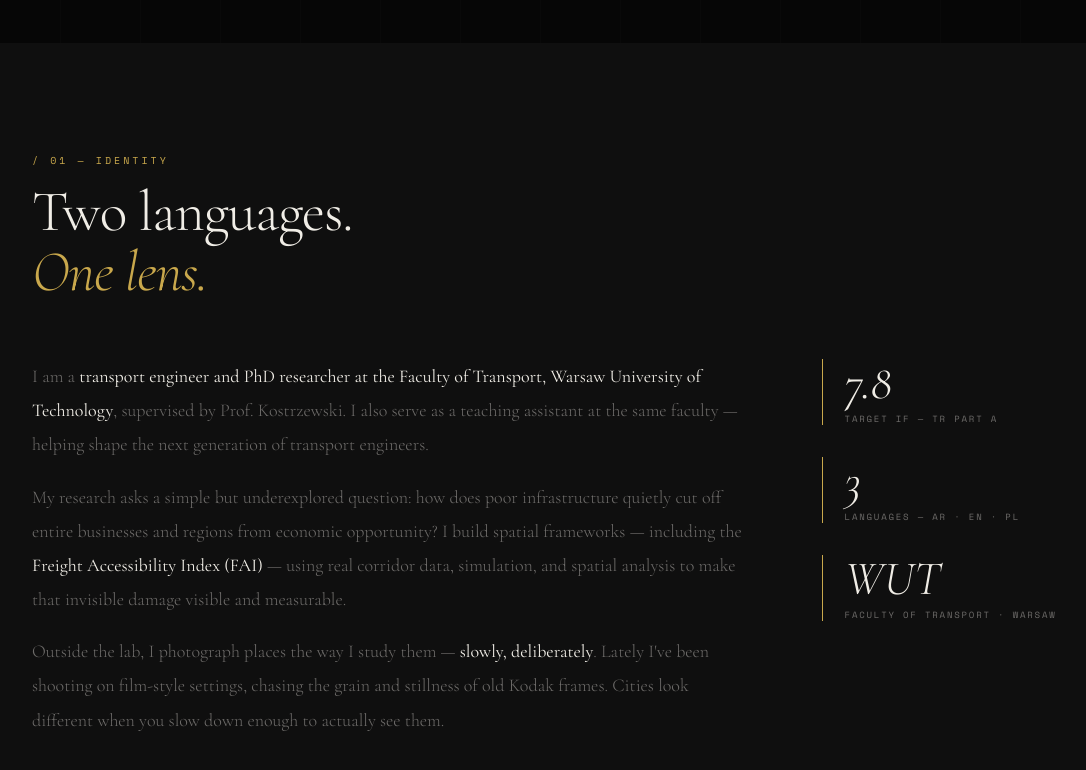
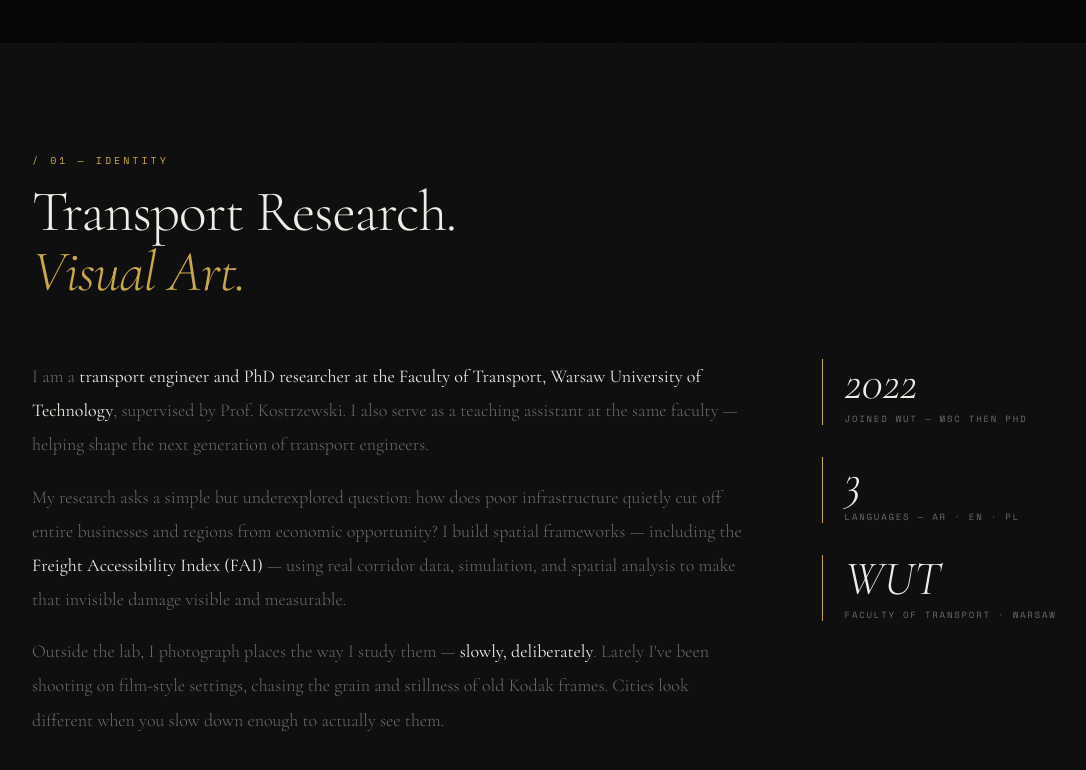
Before and after one commit to Madhounz/ahmed-almadhoun-site, an Eleventy site: page index.njk in a window 1280 px wide. Shown: the part 757-1527 px from the top of the page, without its empty margins (20-1106 px from the left). Built offline with nearby package versions, Linux system fonts and the light colour scheme; Eleventy itself is replaced by a stand-in of ours; files that its build step writes are made by us from their sources.

Commit message:
Update index.njk

```diff
--- a/index.njk
+++ b/index.njk
@@ -197,7 +197,7 @@ footer span{font-family:var(--mono);font-size:9px;letter-spacing:.18em;text-tran
 <section id="about">
   <div class="reveal">
     <div class="s-label">/ 01 — Identity</div>
-    <h2 class="s-title">Two languages.<br><em>One lens.</em></h2>
+    <h2 class="s-title">Transport Research.<br><em>Visual Art.</em></h2>
   </div>
   <div class="about-grid reveal">
     <div class="about-text">
@@ -205,7 +205,7 @@ footer span{font-family:var(--mono);font-size:9px;letter-spacing:.18em;text-tran
 <p>My research asks a simple but underexplored question: how does poor infrastructure quietly cut off entire businesses and regions from economic opportunity? I build spatial frameworks — including the <strong>Freight Accessibility Index (FAI)</strong> — using real corridor data, simulation, and spatial analysis to make that invisible damage visible and measurable.</p>
 <p>Outside the lab, I photograph places the way I study them — <strong>slowly, deliberately</strong>. Lately I've been shooting on film-style settings, chasing the grain and stillness of old Kodak frames. Cities look different when you slow down enough to actually see them.</p>    </div>
     <div class="about-stats">
-      <div class="stat"><div class="stat-num">7.8</div><div class="stat-label">Target IF — TR Part A</div></div>
+      <div class="stat"><div class="stat-num">2022</div><div class="stat-label">Joined WUT — MSc then PhD</div></div>
       <div class="stat"><div class="stat-num">3</div><div class="stat-label">Languages — AR · EN · PL</div></div>
       <div class="stat"><div class="stat-num">WUT</div><div class="stat-label">Faculty of Transport · Warsaw</div></div>
     </div>
```
